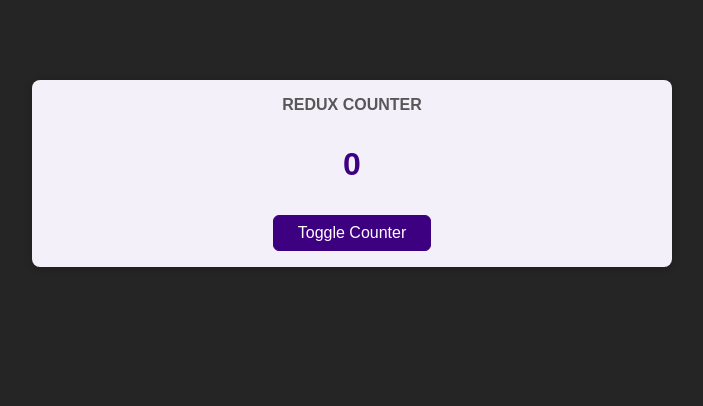
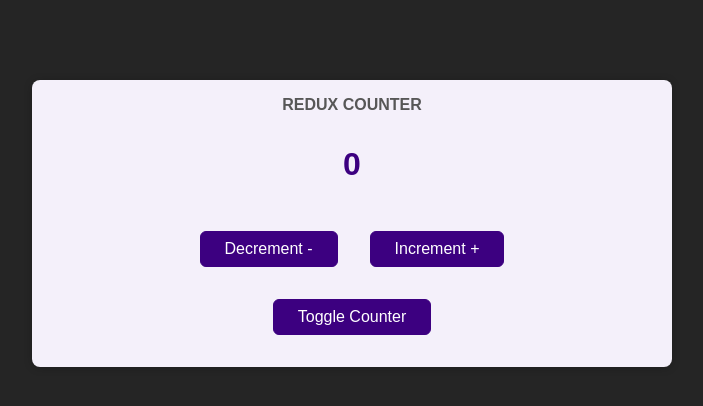
Before and after one commit to NicholasCloud4/Diving-into-Redux, a React (Create React App) app: page / in a window 1280 px wide. Shown: the top 406 px of the page, without its empty margins (288-991 px from the left). Built offline with nearby package versions, Linux system fonts and the light colour scheme.

Commit message:
Dispatched actions from inside components

```diff
--- a/src/components/Counter.js
+++ b/src/components/Counter.js
@@ -1,14 +1,29 @@
-import { useSelector, connect } from 'react-redux';
+import { useSelector, useDispatch } from 'react-redux';
 import classes from './Counter.module.css';
 
 const Counter = () => {
+
+  const dispatch = useDispatch();
   const counter = useSelector(state => state.counter);
+
+  const incrementHandler = () => {
+    dispatch({ type: 'increment' });
+  };
+
+  const decrementHandler = () => {
+    dispatch({ type: 'decrement' });
+  };
+
   const toggleCounterHandler = () => { };
 
   return (
     <main className={classes.counter}>
       <h1>Redux Counter</h1>
       <div className={classes.value}>{counter}</div>
+      <div>
+        <button onClick={decrementHandler}>Decrement -</button>
+        <button onClick={incrementHandler}>Increment +</button>
+      </div>
       <button onClick={toggleCounterHandler}>Toggle Counter</button>
     </main>
   );
--- a/src/components/Counter.module.css
+++ b/src/components/Counter.module.css
@@ -21,3 +21,7 @@
   margin: 2rem 0;
   font-weight: bold;
 }
+
+.counter button {
+  margin: 1rem;
+}
```
